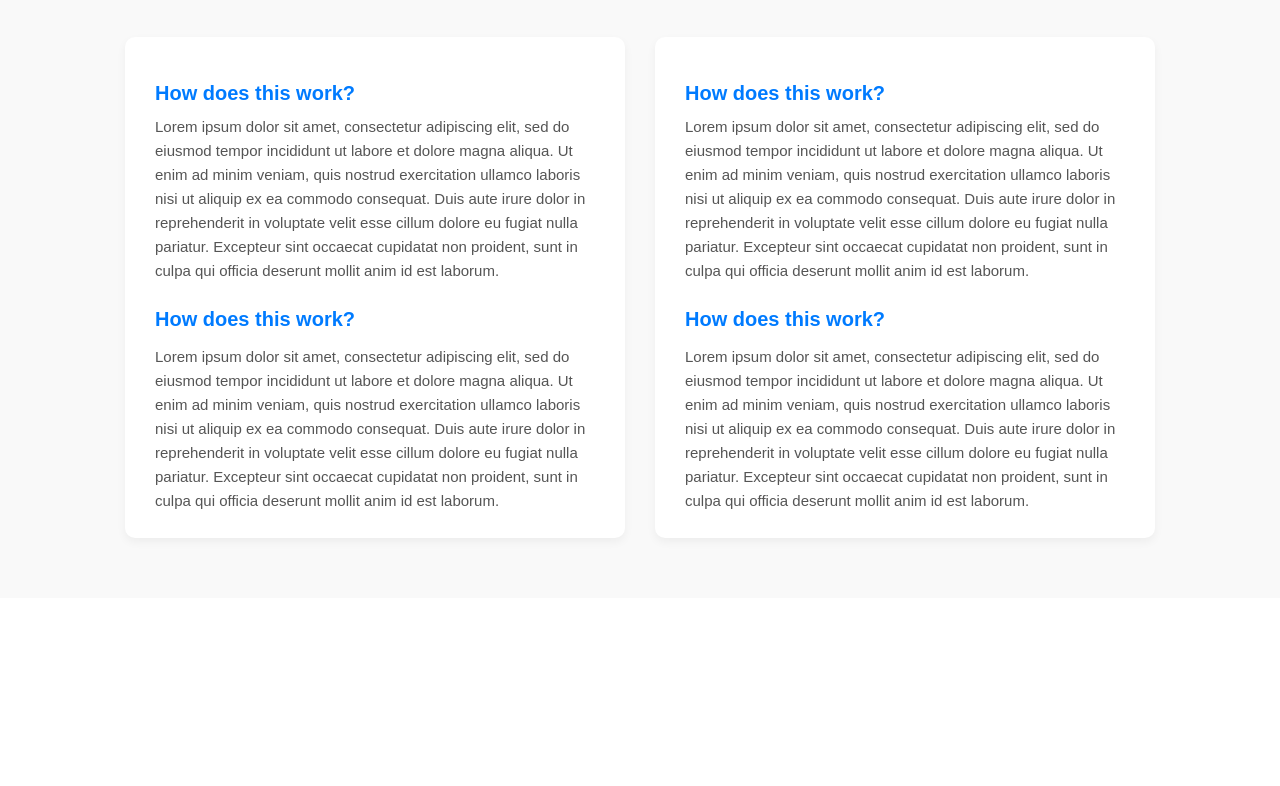
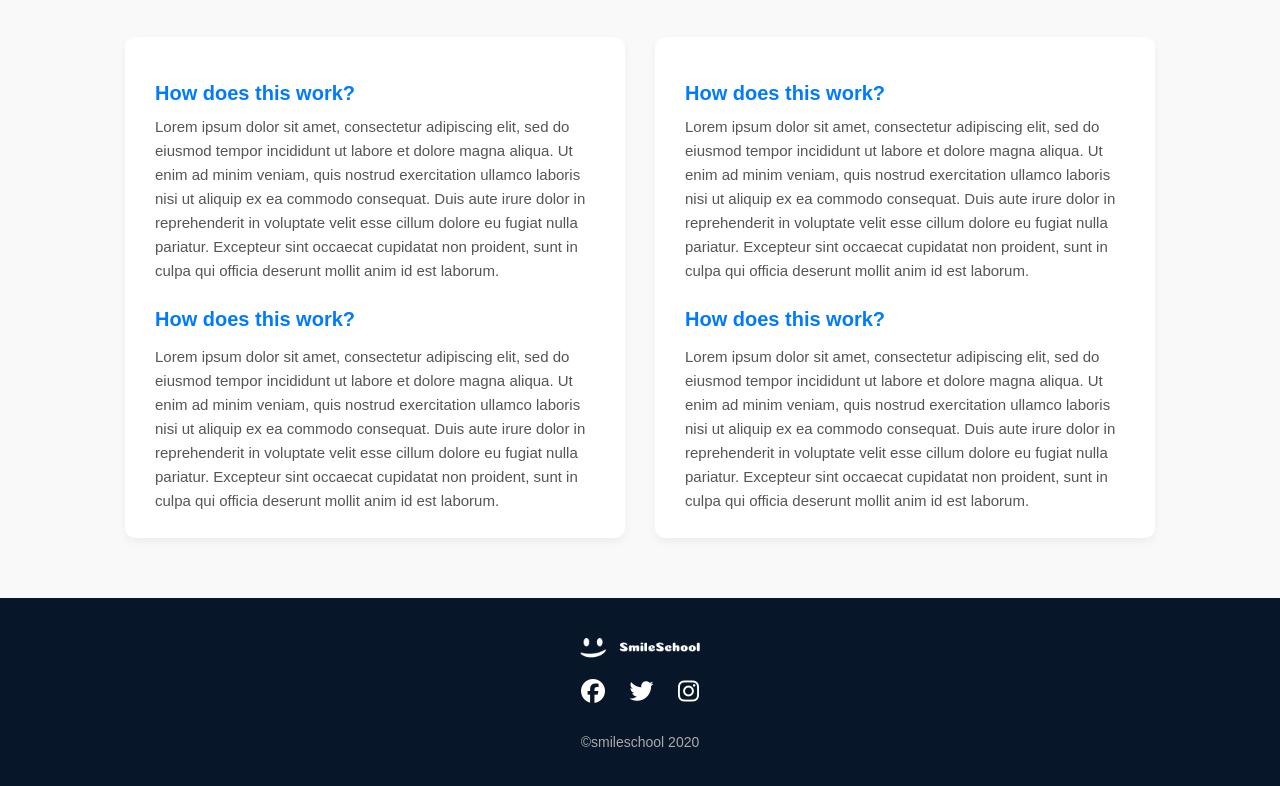
Before and after one commit to Yassine-mazyane/alx_html_css, a plain HTML site: page css_advanced/index.html in a window 1280 px wide. Shown: the part 2704-3490 px from the top of the page. Before the commit the page ends 3372 px from the top, so only its background shows below. Drawn offline with Linux system fonts and the light colour scheme.

Commit message:
finish styling the foother

```diff
--- a/css_advanced/styles.css
+++ b/css_advanced/styles.css
@@ -381,3 +381,48 @@ button {
   font-size: 15px;
   color: #555;
 }
+/***************************************************/
+footer {
+  background-color: #071629;
+  padding: 40px 20px;
+  color: #fff;
+  font-family: Arial, sans-serif;
+}
+
+footer section {
+  max-width: 1000px;
+  margin: 0 auto;
+  display: flex;
+  flex-direction: column;
+  align-items: center;
+  text-align: center;
+}
+
+footer section > div {
+  display: flex;
+  flex-direction: column;
+  align-items: center;
+  gap: 20px;
+}
+
+footer img {
+  width: 120px;
+  height: auto;
+}
+
+footer i {
+  font-size: 24px;
+  margin: 0 10px;
+  color: #fff;
+  transition: color 0.3s ease;
+}
+
+footer i:hover {
+  color: #f1c40f;
+}
+
+footer p {
+  margin-top: 30px;
+  font-size: 14px;
+  color: #aaa;
+}
```
